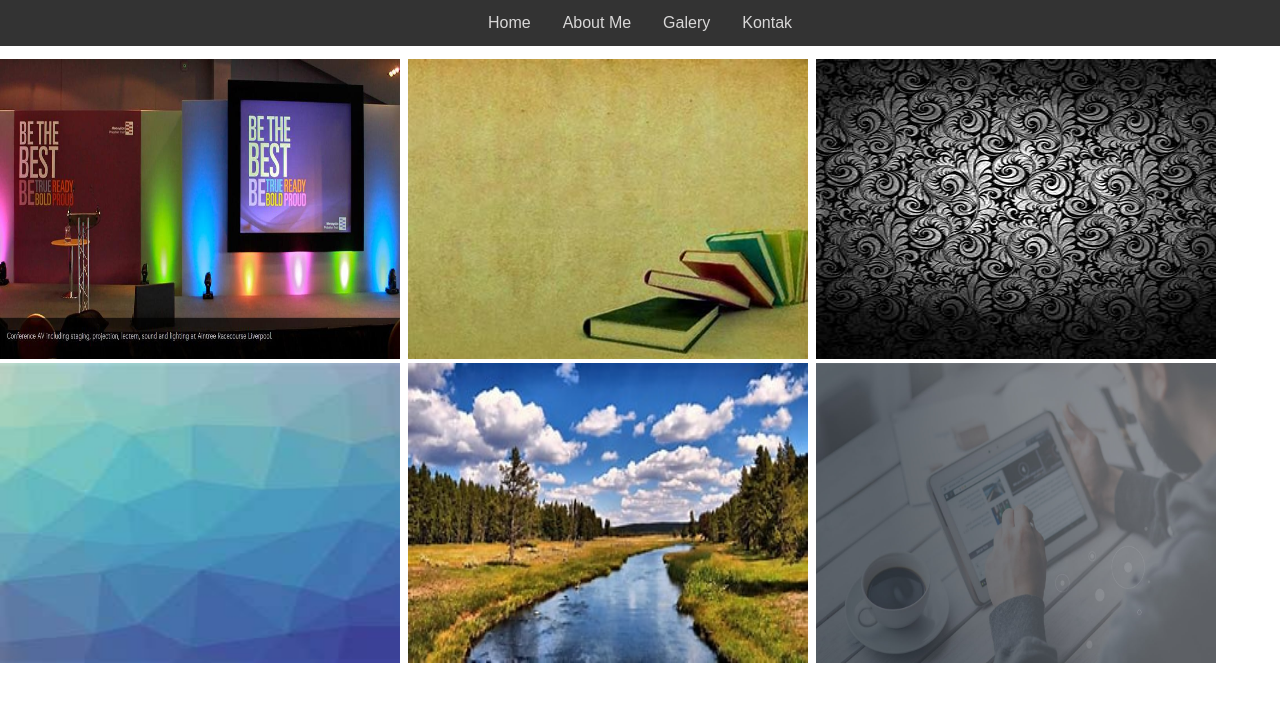
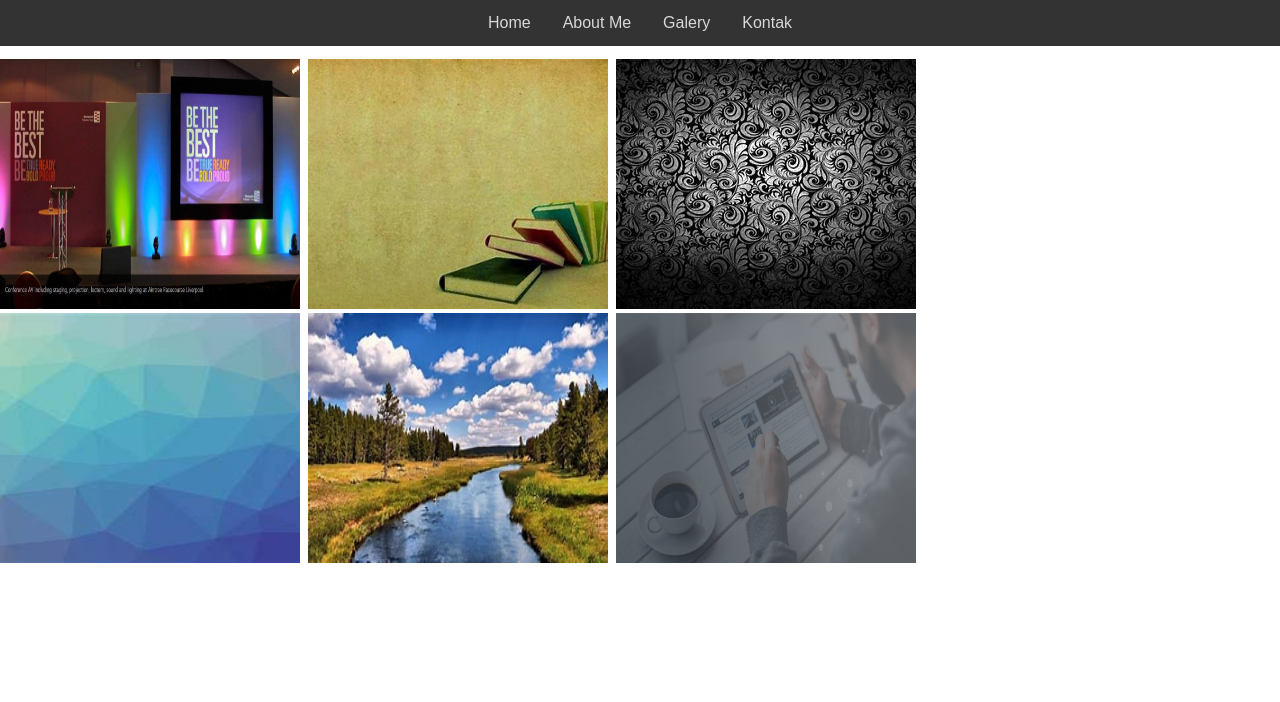
Before and after one commit to Bynrwdntr/rangkuman-tugas, a plain HTML site: page galery.html in a window 1280 px wide. Drawn offline with Linux system fonts and the light colour scheme.

Commit message:
first commit

```diff
--- a/galery.html
+++ b/galery.html
@@ -12,9 +12,9 @@
         <a href="kontak bayu.html">Kontak</a>
     </div>
 <pre>
-<img src="warna.jpg" width=400 height=300> <img src="1.jpeg"
-width=400 height=300> <img src="2.jpeg" width=400 height=300>
-<img src="3.jpeg" width=400 height=300> <img src="th.jpeg" width=400 height=300> <img src="home.jpg" width=400 height=300>
+<img src="warna.jpg" width=300 height=250> <img src="1.jpeg"
+width=300 height=250> <img src="2.jpeg" width=300 height=250>
+<img src="3.jpeg" width=300 height=250> <img src="th.jpeg" width=300 height=250> <img src="home.jpg" width=300 height=250>
 </pre>
 </BODY>
 </HTML>
```
